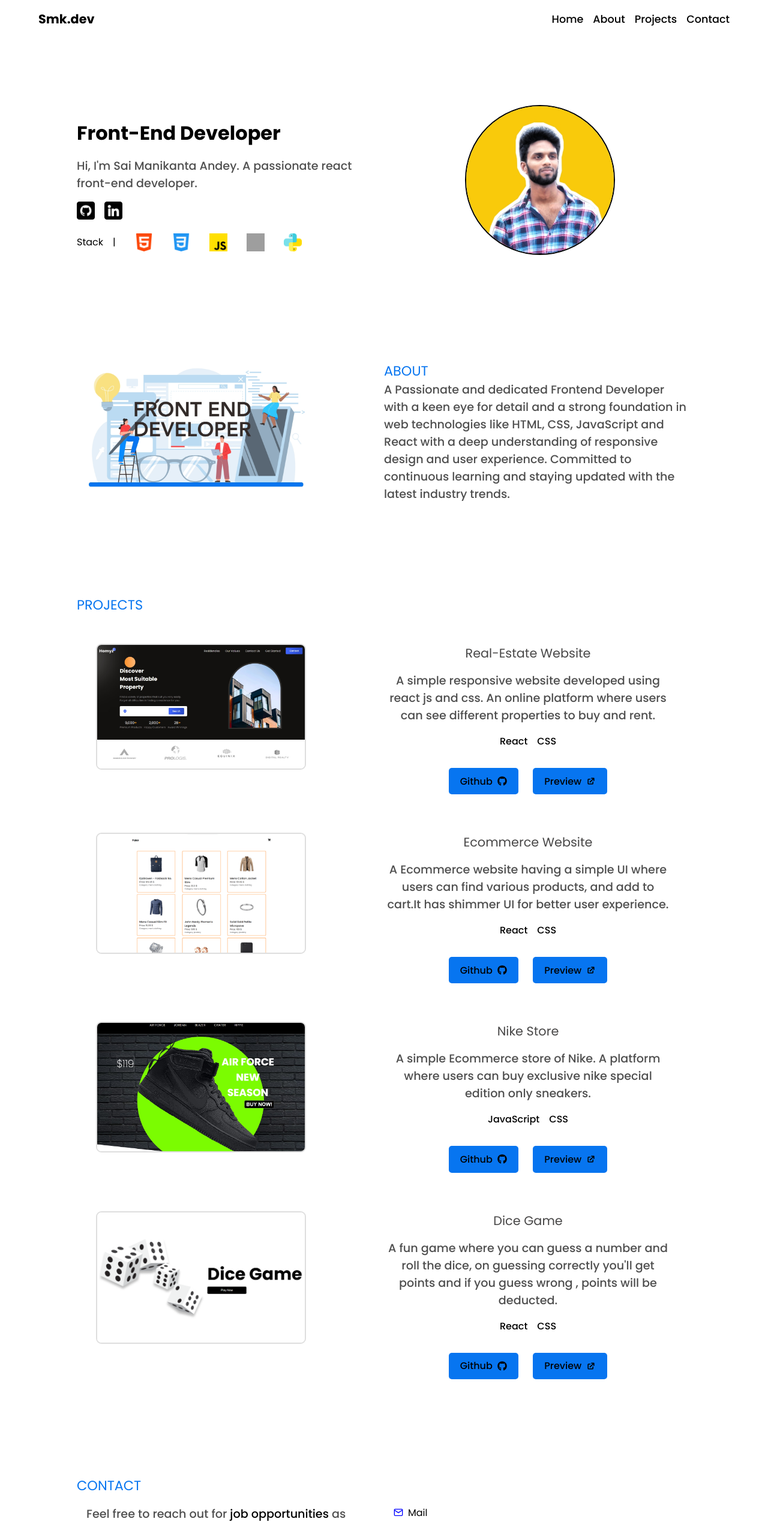
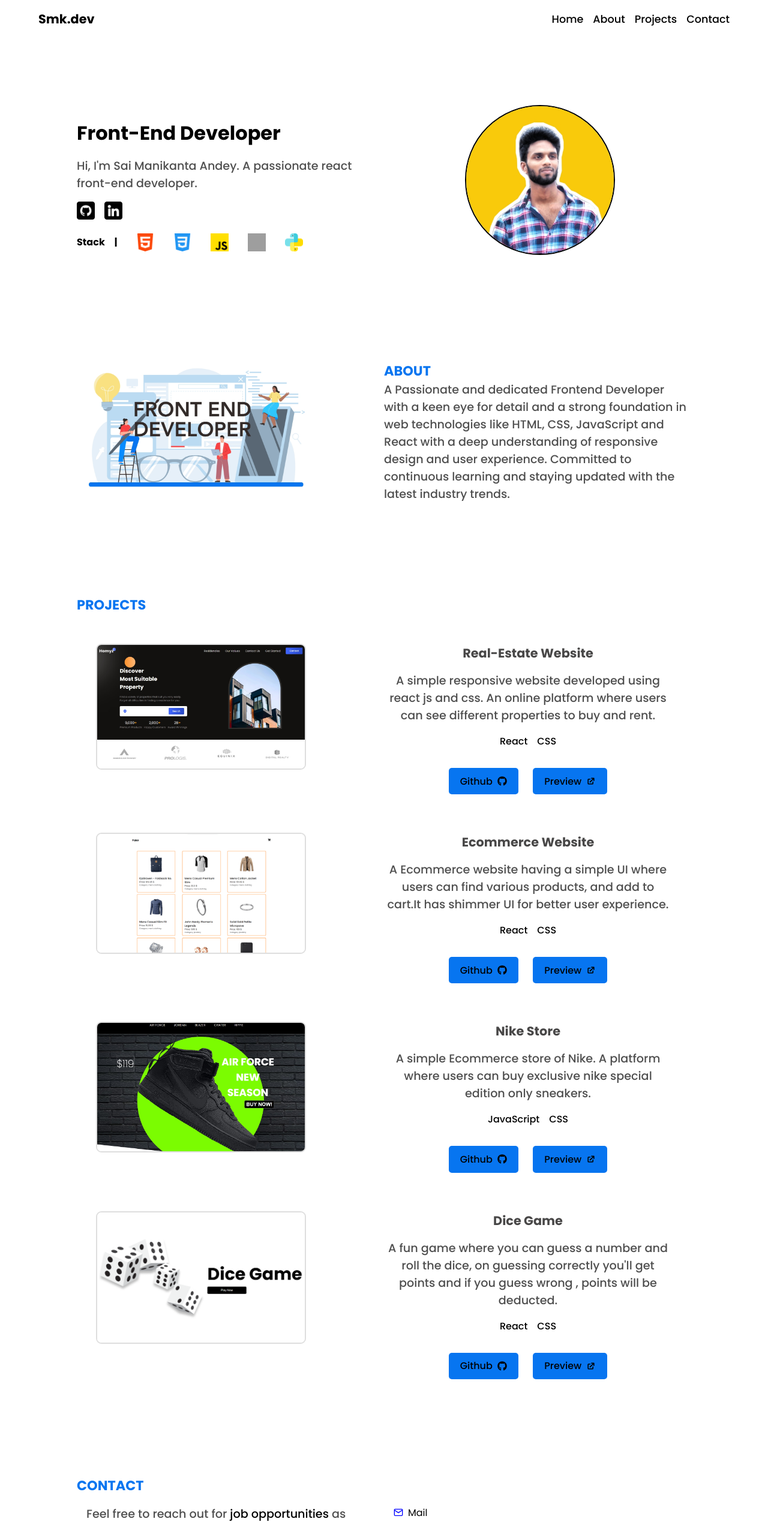
Before and after one commit to Sai-Manikanta-Andey/portfolio, a React (Vite) app: page / in a window 1280 px wide. Shown: the top 2537 px of the page at 60% size. Built offline with nearby package versions, Linux system fonts and the light colour scheme; grey boxes are pictures that could not be loaded.

Commit message:
css changes

```diff
--- a/src/components/About/About.css
+++ b/src/components/About/About.css
@@ -21,6 +21,7 @@
 .about-title>h2{
     color: #0775F0;
     font-size: 1.4rem;
+    font-weight: 600;
 
 }
 /* left side */
--- a/src/components/About/About.jsx
+++ b/src/components/About/About.jsx
@@ -11,7 +11,7 @@ const About = () => {
         {/* right side */}
         <div className="about">
           <div className="about-title">
-            <h2>ABOUT</h2>
+            <h2 className='heading'>ABOUT</h2>
           </div>
           <div className="about-para ">
             <p className="secondaryText">
--- a/src/components/Contact/Contact.css
+++ b/src/components/Contact/Contact.css
@@ -10,6 +10,7 @@
 .contact-title>h3{
     font-size: 1.4rem;
     color: #0775F0;
+    font-weight: 600;
 }
 .email{
     display: flex;
--- a/src/components/Contact/Contact.jsx
+++ b/src/components/Contact/Contact.jsx
@@ -7,7 +7,7 @@ const Contact = () => {
     <section className="paddings innerWidth contact-wrapper" id="Contact">
       <div className="contact-container">
         <div className="contact-title">
-          <h3>CONTACT</h3>
+          <h3 className="heading">CONTACT</h3>
         </div>
         <div className="container-contact">
           <div className="left">
--- a/src/components/Hero/Hero.css
+++ b/src/components/Hero/Hero.css
@@ -52,7 +52,9 @@
     display: flex;
     gap: 2rem;
 }
-
+.techstack-title>h4>span{
+    font-weight: 600;
+}
 
 /* hero right side */
 .image-container{
--- a/src/components/ProjectPage/Project.css
+++ b/src/components/ProjectPage/Project.css
@@ -25,6 +25,7 @@
   font-size: 1.3rem;
   text-align: center;
   color: rgb(72, 71, 71);
+  font-weight: 600;
 }
 
 .project-details {
@@ -55,6 +56,7 @@
   color: #0775f0;
   margin-bottom: 3rem;
   font-size: 1.4rem;
+  font-weight: 600;
 }
 
 button {
```
